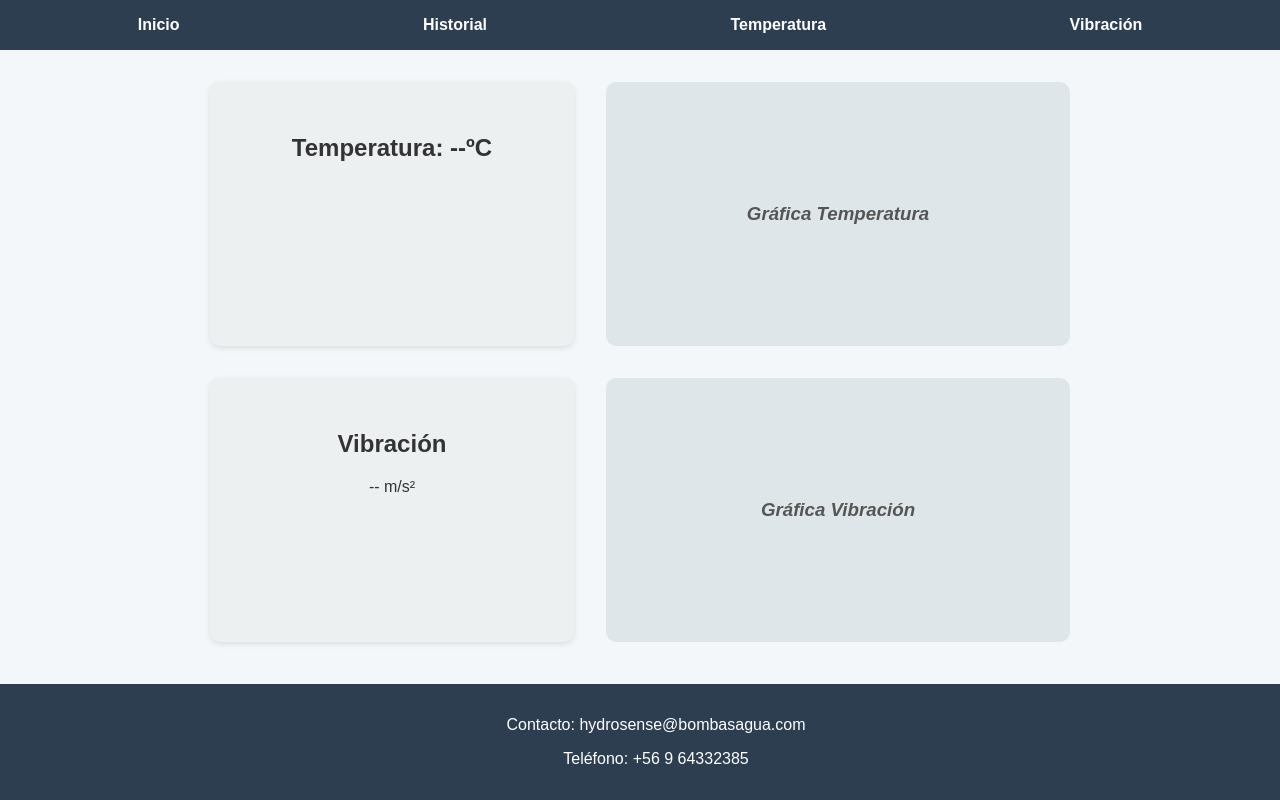
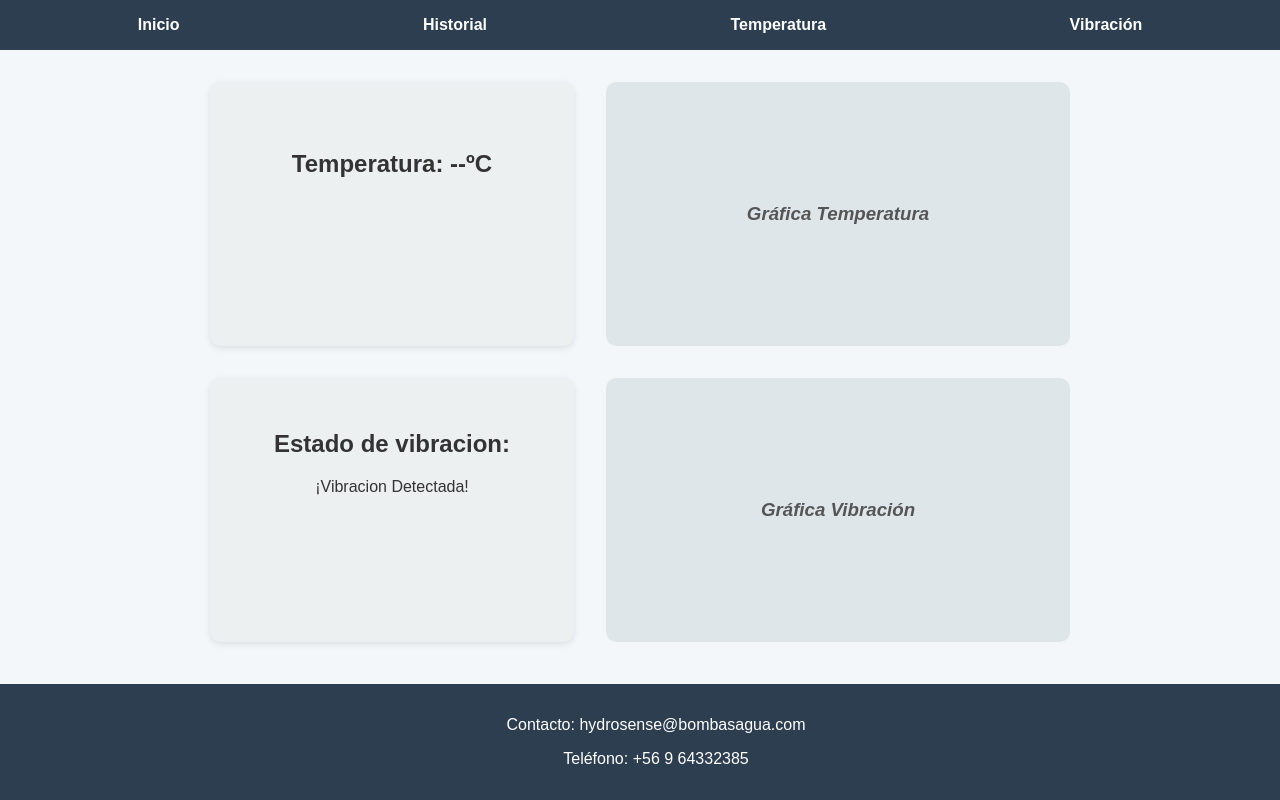
Before and after one commit to cr1s-gif/monitoreo-bombas, a website: page frontend/inicio.html in a window 1280 px wide. Drawn offline with Linux system fonts and the light colour scheme; no server answers.

Commit message:
temperatura funcionando

```diff
--- a/frontend/inicio.html
+++ b/frontend/inicio.html
@@ -18,7 +18,10 @@
 <div class="container">
   <div class="row">
     <div class="card">
-      <h2>Temperatura: <span id="valor-temp">--</span>ºC </h2>
+      <div style="display: flex;
+      justify-content: center; align-items:
+      center; height: 100px;">
+      <h2>Temperatura: <span id="valor-temp">--</span>ºC </h2></div>
     </div>
     <div class="chart-placeholder">
       <h3>Gráfica Temperatura</h3>
@@ -27,8 +30,8 @@
 
   <div class="row">
     <div class="card">
-      <h2>Vibración</h2>
-      <span id="vib">-- m/s²</span>
+      <h2>Estado de vibracion:</h2>
+      <span id="vib">¡Vibracion Detectada!</span>
     </div>
     <div class="chart-placeholder">
       <h3>Gráfica Vibración</h3>
```
